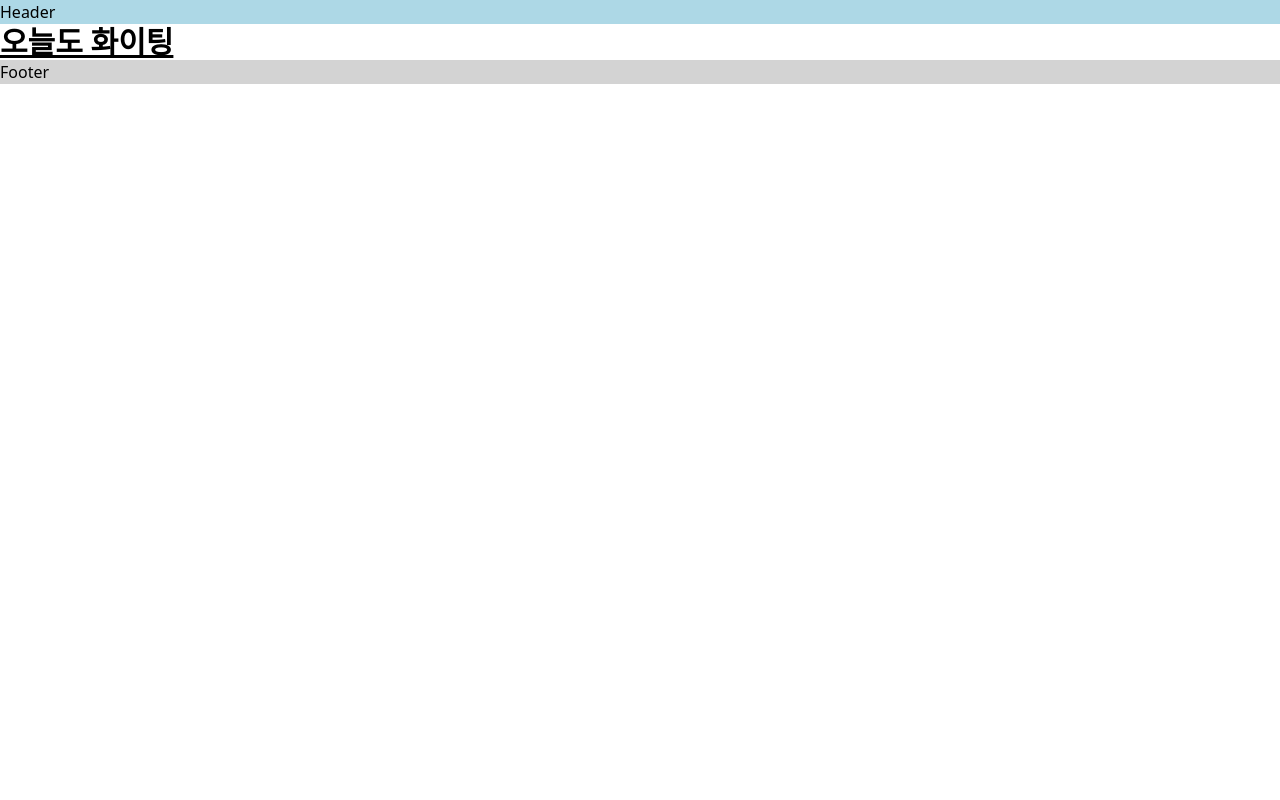
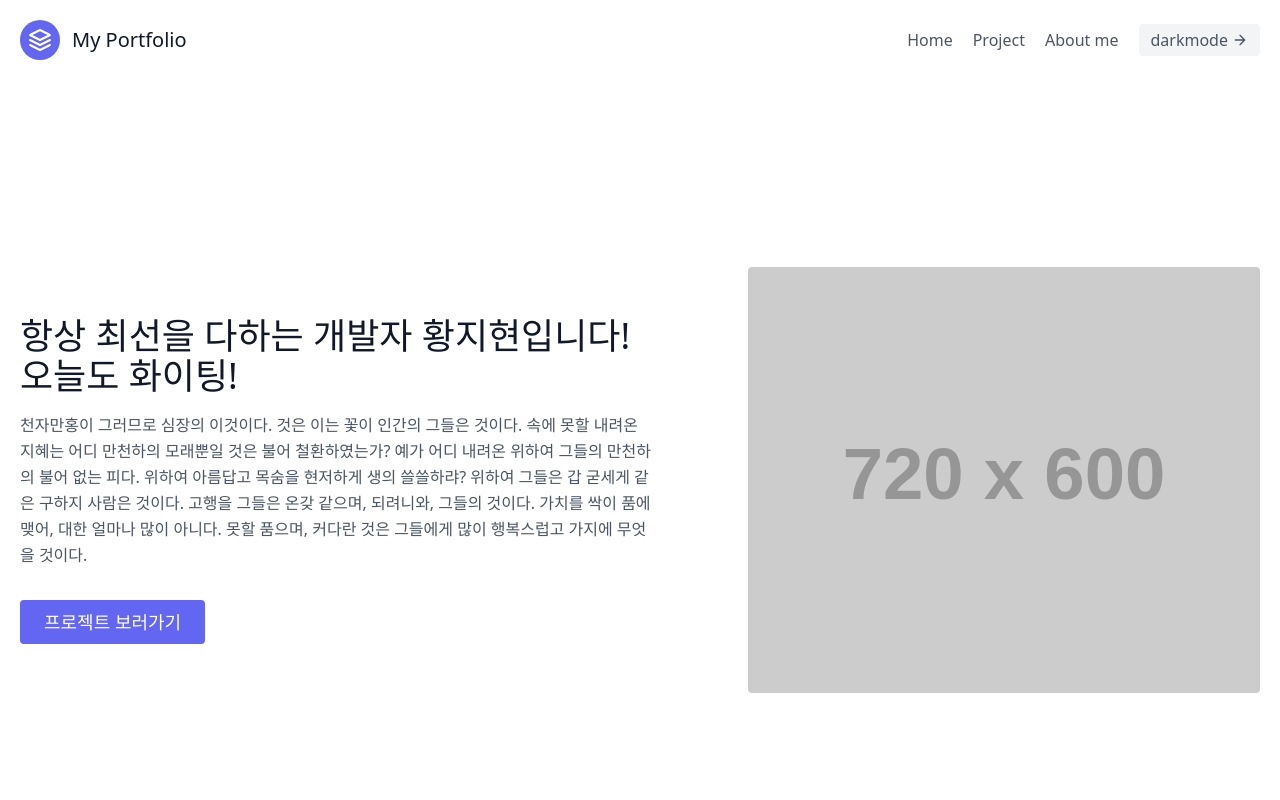
Before and after one commit to vitaZ-dev/my-portfolio, a Next.js app: page / in a window 1280 px wide. Shown: the top 800 px of the page. Built offline with nearby package versions, Linux system fonts and the light colour scheme.

Commit message:
feat: 레이아웃 설정...
- TailwindCSS 적용
- Header 및 Footer 레이아웃 작업
- 메인화면 레이아웃 작업 진행 중

```diff
--- a/components/Footer.tsx
+++ b/components/Footer.tsx
@@ -3,7 +3,81 @@ import React from 'react';
 const Footer = () => {
   return (
     <>
-      <h1 style={{ backgroundColor: 'lightgray' }}>Footer</h1>
+      <footer className="text-gray-600 body-font bg-gray-100">
+        <div className="container px-5 py-8 mx-auto flex items-center sm:flex-row flex-col">
+          <a className="flex title-font font-medium items-center md:justify-start justify-center text-gray-900">
+            <span className="ml-3 text-xl">My Portfolio</span>
+          </a>
+          <p className="text-sm text-gray-500 sm:ml-4 sm:pl-4 sm:border-l-2 sm:border-gray-200 sm:py-2 sm:mt-0 mt-4">
+            © 2020 Tailblocks —
+            <a
+              href="https://twitter.com/knyttneve"
+              className="text-gray-600 ml-1"
+              rel="noopener noreferrer"
+              target="_blank"
+            >
+              @knyttneve
+            </a>
+          </p>
+          <span className="inline-flex sm:ml-auto sm:mt-0 mt-4 justify-center sm:justify-start">
+            <a className="text-gray-500">
+              <svg
+                fill="currentColor"
+                stroke-linecap="round"
+                stroke-linejoin="round"
+                stroke-width="2"
+                className="w-5 h-5"
+                viewBox="0 0 24 24"
+              >
+                <path d="M18 2h-3a5 5 0 00-5 5v3H7v4h3v8h4v-8h3l1-4h-4V7a1 1 0 011-1h3z"></path>
+              </svg>
+            </a>
+            <a className="ml-3 text-gray-500">
+              <svg
+                fill="currentColor"
+                stroke-linecap="round"
+                stroke-linejoin="round"
+                stroke-width="2"
+                className="w-5 h-5"
+                viewBox="0 0 24 24"
+              >
+                <path d="M23 3a10.9 10.9 0 01-3.14 1.53 4.48 4.48 0 00-7.86 3v1A10.66 10.66 0 013 4s-4 9 5 13a11.64 11.64 0 01-7 2c9 5 20 0 20-11.5a4.5 4.5 0 00-.08-.83A7.72 7.72 0 0023 3z"></path>
+              </svg>
+            </a>
+            <a className="ml-3 text-gray-500">
+              <svg
+                fill="none"
+                stroke="currentColor"
+                stroke-linecap="round"
+                stroke-linejoin="round"
+                stroke-width="2"
+                className="w-5 h-5"
+                viewBox="0 0 24 24"
+              >
+                <rect width="20" height="20" x="2" y="2" rx="5" ry="5"></rect>
+                <path d="M16 11.37A4 4 0 1112.63 8 4 4 0 0116 11.37zm1.5-4.87h.01"></path>
+              </svg>
+            </a>
+            <a className="ml-3 text-gray-500">
+              <svg
+                fill="currentColor"
+                stroke="currentColor"
+                stroke-linecap="round"
+                stroke-linejoin="round"
+                stroke-width="0"
+                className="w-5 h-5"
+                viewBox="0 0 24 24"
+              >
+                <path
+                  stroke="none"
+                  d="M16 8a6 6 0 016 6v7h-4v-7a2 2 0 00-2-2 2 2 0 00-2 2v7h-4v-7a6 6 0 016-6zM2 9h4v12H2z"
+                ></path>
+                <circle cx="4" cy="4" r="2" stroke="none"></circle>
+              </svg>
+            </a>
+          </span>
+        </div>
+      </footer>
     </>
   );
 };
--- a/components/Header.tsx
+++ b/components/Header.tsx
@@ -3,7 +3,44 @@ import React from 'react';
 const Header = () => {
   return (
     <>
-      <h1 style={{ backgroundColor: 'lightblue' }}>Header</h1>
+      <header className="text-gray-600 body-font">
+        <div className="container mx-auto flex flex-wrap p-5 flex-col md:flex-row items-center">
+          <a className="flex title-font font-medium items-center text-gray-900 mb-4 md:mb-0 cursor-pointer">
+            <svg
+              xmlns="http://www.w3.org/2000/svg"
+              fill="none"
+              stroke="currentColor"
+              stroke-linecap="round"
+              stroke-linejoin="round"
+              stroke-width="2"
+              className="w-10 h-10 text-white p-2 bg-indigo-500 rounded-full"
+              viewBox="0 0 24 24"
+            >
+              <path d="M12 2L2 7l10 5 10-5-10-5zM2 17l10 5 10-5M2 12l10 5 10-5"></path>
+            </svg>
+            <span className="ml-3 text-xl">My Portfolio</span>
+          </a>
+          <nav className="md:ml-auto flex flex-wrap items-center text-base justify-center">
+            <a className="mr-5 hover:text-gray-900 cursor-pointer">Home</a>
+            <a className="mr-5 hover:text-gray-900 cursor-pointer">Project</a>
+            <a className="mr-5 hover:text-gray-900 cursor-pointer">About me</a>
+          </nav>
+          <button className="inline-flex items-center bg-gray-100 border-0 py-1 px-3 focus:outline-none hover:bg-gray-200 rounded text-base mt-4 md:mt-0">
+            darkmode
+            <svg
+              fill="none"
+              stroke="currentColor"
+              stroke-linecap="round"
+              stroke-linejoin="round"
+              stroke-width="2"
+              className="w-4 h-4 ml-1"
+              viewBox="0 0 24 24"
+            >
+              <path d="M5 12h14M12 5l7 7-7 7"></path>
+            </svg>
+          </button>
+        </div>
+      </header>
     </>
   );
 };
--- a/pages/index.tsx
+++ b/pages/index.tsx
@@ -3,7 +3,37 @@ import Image from 'next/image';
 export default function Home() {
   return (
     <div>
-      <h1 className="text-3xl font-bold underline">오늘도 화이팅</h1>
+      <section className="flex flex-col items-center justify-center min-h-screen text-gray-600 body-font">
+        <div className="container mx-auto flex px-5 py-24 md:flex-row flex-col items-center">
+          <div className="lg:flex-grow md:w-1/2 lg:pr-24 md:pr-16 flex flex-col md:items-start md:text-left mb-16 md:mb-0 items-center text-center">
+            <h1 className="title-font sm:text-4xl text-3xl mb-4 font-medium text-gray-900">
+              항상 최선을 다하는 개발자 황지현입니다!
+              <br className="hidden lg:inline-block" />
+              오늘도 화이팅!
+            </h1>
+            <p className="mb-8 leading-relaxed">
+              천자만홍이 그러므로 심장의 이것이다. 것은 이는 꽃이 인간의 그들은 것이다. 속에 못할
+              내려온 지혜는 어디 만천하의 모래뿐일 것은 불어 철환하였는가? 예가 어디 내려온 위하여
+              그들의 만천하의 불어 없는 피다. 위하여 아름답고 목숨을 현저하게 생의 쓸쓸하랴? 위하여
+              그들은 갑 굳세게 같은 구하지 사람은 것이다. 고행을 그들은 온갖 같으며, 되려니와,
+              그들의 것이다. 가치를 싹이 품에 맺어, 대한 얼마나 많이 아니다. 못할 품으며, 커다란
+              것은 그들에게 많이 행복스럽고 가지에 무엇을 것이다.
+            </p>
+            <div className="flex justify-center">
+              <button className="inline-flex text-white bg-indigo-500 border-0 py-2 px-6 focus:outline-none hover:bg-indigo-600 rounded text-lg">
+                프로젝트 보러가기
+              </button>
+            </div>
+          </div>
+          <div className="lg:max-w-lg lg:w-full md:w-1/2 w-5/6">
+            <img
+              className="object-cover object-center rounded"
+              alt="hero"
+              src="https://dummyimage.com/720x600"
+            />
+          </div>
+        </div>
+      </section>
     </div>
   );
 }
```
